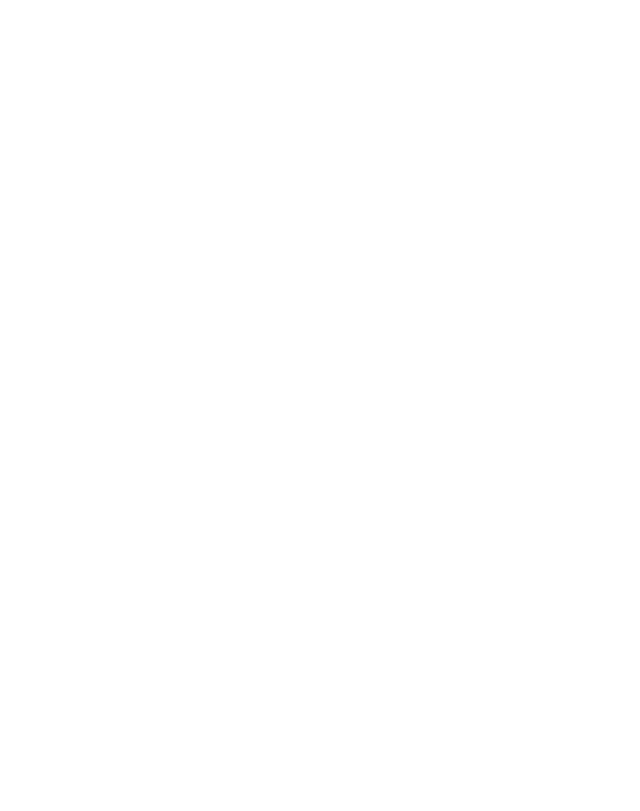
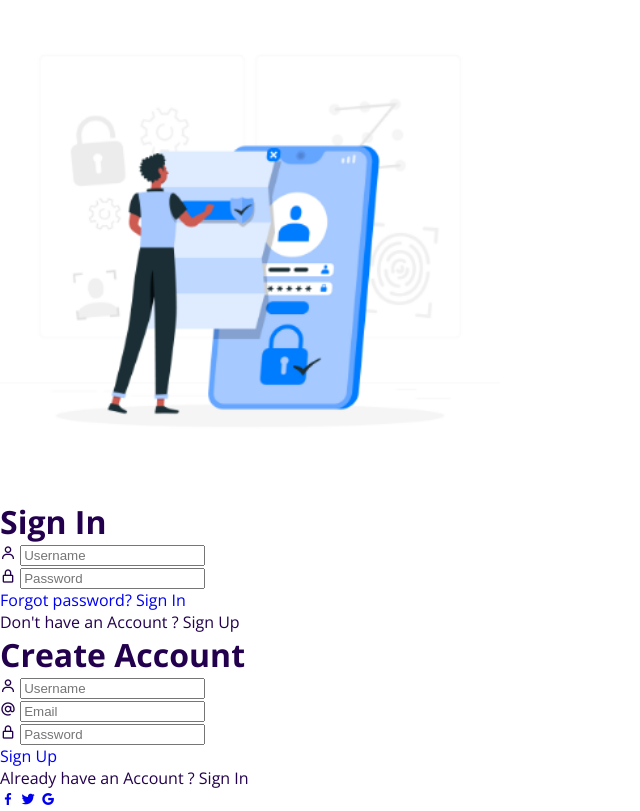
Before and after one commit to Cauasebastian/html-css-responsive-login, a plain HTML site: page index.html in a window 1280 px wide. Shown: the whole page, without its empty margins (0-640 px from the left). Drawn offline with nearby package versions, Linux system fonts and the light colour scheme.

Commit message:
index html base

```diff
--- a/index.html
+++ b/index.html
@@ -4,9 +4,76 @@
     <meta charset="UTF-8">
     <title>responsive login form Sign in Sign up</title>
     <link rel="stylesheet" href="style.css">
+    <link href='https://cdn.jsdelivr.net/npm/boxicons@2.0.5/css/boxicons.min.css' rel='stylesheet'>
+
 </head>
 <body>
+<div class="login">
+    <div class="login__content">
+        <div class="login__img">
+            <img src="img/login-img.jpg" alt="">
+        </div>
+
+        <div class="login__forms">
+            <form action="" class="login__registre" id="login-in">
+                <h1 class="login__title">Sign In</h1>
+
+                <div class="login__box">
+                    <i class='bx bx-user login__icon'></i>
+                    <input type="text" placeholder="Username" class="login__input">
+                </div>
+
+                <div class="login__box">
+                    <i class='bx bx-lock-alt login__icon'></i>
+                    <input type="password" placeholder="Password" class="login__input">
+                </div>
+
+                <a href="#" class="login__forgot">Forgot password?</a>
+
+                <a href="#" class="login__button">Sign In</a>
+
+                <div>
+                    <span class="login__account">Don't have an Account ?</span>
+                    <span class="login__signin" id="sign-up">Sign Up</span>
+                </div>
+            </form>
+
+            <form action="" class="login__create none" id="login-up">
+                <h1 class="login__title">Create Account</h1>
+
+                <div class="login__box">
+                    <i class='bx bx-user login__icon'></i>
+                    <input type="text" placeholder="Username" class="login__input">
+                </div>
+
+                <div class="login__box">
+                    <i class='bx bx-at login__icon'></i>
+                    <input type="text" placeholder="Email" class="login__input">
+                </div>
+
+                <div class="login__box">
+                    <i class='bx bx-lock-alt login__icon'></i>
+                    <input type="password" placeholder="Password" class="login__input">
+                </div>
+
+                <a href="#" class="login__button">Sign Up</a>
+
+                <div>
+                    <span class="login__account">Already have an Account ?</span>
+                    <span class="login__signup" id="sign-in">Sign In</span>
+                </div>
+
+                <div class="login__social">
+                    <a href="#" class="login__social-icon"><i class='bx bxl-facebook' ></i></a>
+                    <a href="#" class="login__social-icon"><i class='bx bxl-twitter' ></i></a>
+                    <a href="#" class="login__social-icon"><i class='bx bxl-google' ></i></a>
+                </div>
+            </form>
+        </div>
+    </div>
+</div>
 
 
+<script src="assets/js/main.js"></script>
 </body>
 </html>
--- a/style.css
+++ b/style.css
@@ -0,0 +1,46 @@
+/*fonts*/
+@import url("https://fonts.googleapis.com/css2?family=Open+Sans:wght@400;600;700&display=swap");
+
+:root{
+
+    --first-color: #9D4BFF;
+    --first-color-dark: #23004D;
+    --first-color-light: #A49EAC;
+    --first-color-lighten: #F2F2F2;
+
+    --body-font: 'Open Sans', sans-serif;
+    --h1-font-size: 1.5rem;
+    --normal-font-size: .938rem;
+    --small-font-size: .813rem;
+}
+@media screen and (min-width: 768px){
+    :root{
+        --normal-font-size: 1rem;
+        --small-font-size: .875rem;
+    }
+}
+*,::before,::after{
+    box-sizing: border-box;
+}
+body{
+    margin: 0;
+    padding: 0;
+    font-family: var(--body-font);
+    font-size: var(--normal-font-size);
+    color: var(--first-color-dark);
+}
+
+h1{
+    margin: 0;
+}
+
+a{
+    text-decoration: none;
+}
+
+img{
+    width: 500px;
+    max-width: 100%;
+    height: auto;
+    display: block;
+}
```
Also changed, not shown: img/login-img.jpg (added).
